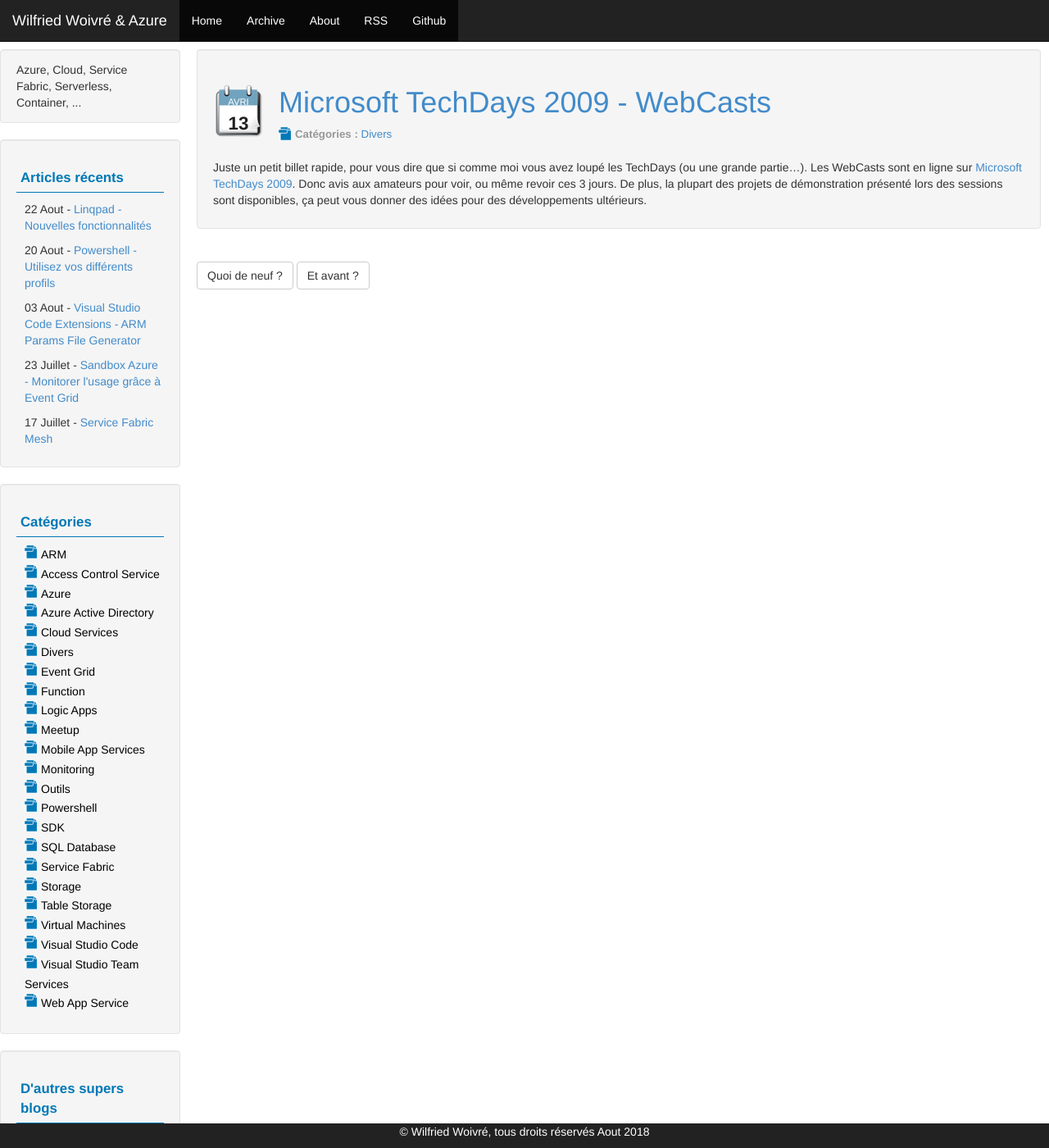
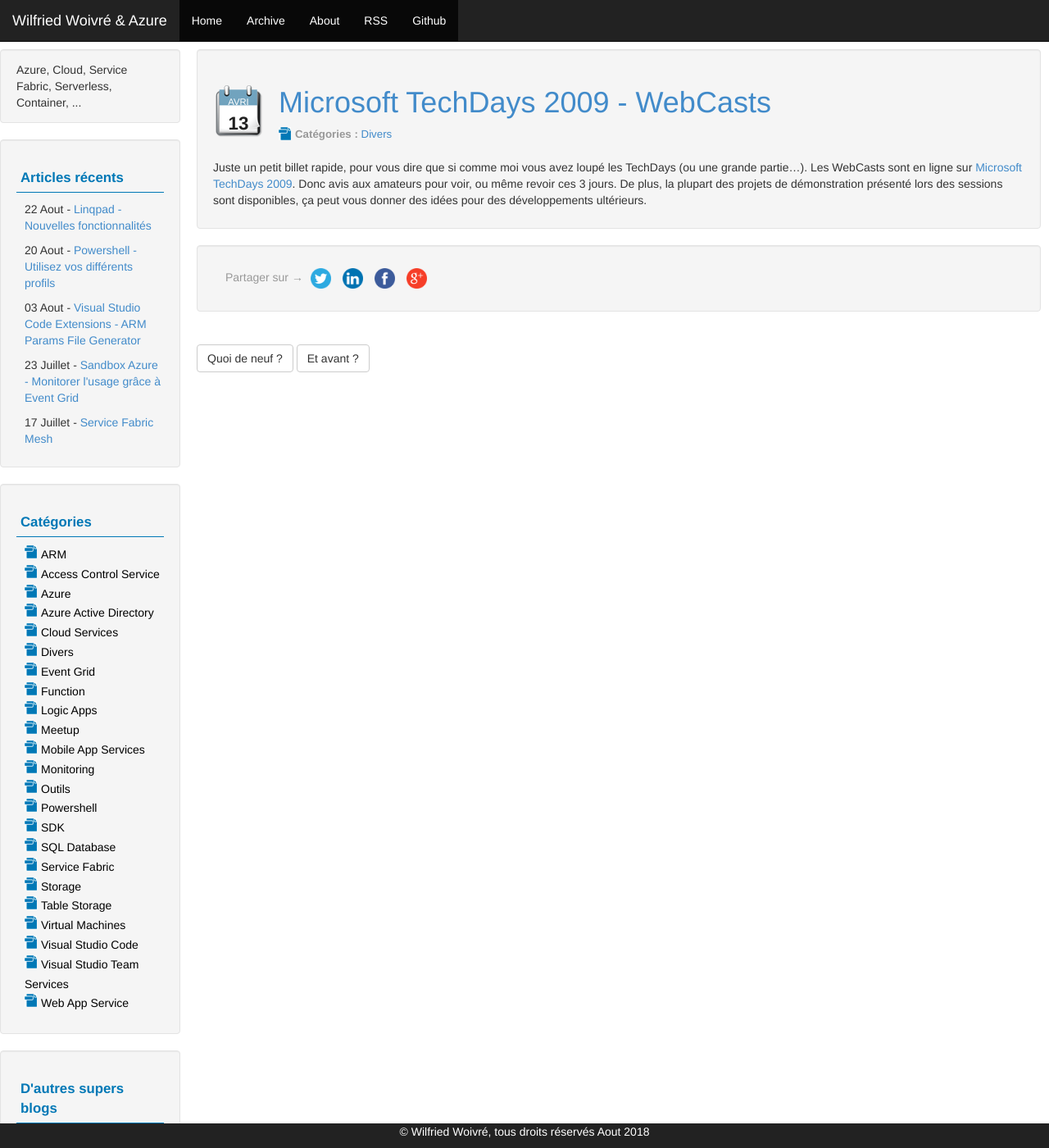
Before and after one commit to wilfriedwoivre/wilfriedwoivre.github.io, a Jekyll site: the page built from _posts/2009-04-13-microsoft-techdays-2009-webcasts.md, in a window 1280 px wide and 1400 px high. Shown: the whole window at 82% size. Built offline with Jekyll 4.4.1, drawn with Linux system fonts in a browser that asks for light colours.

Commit message:
add share button to post page

```diff
--- a/_config.yml
+++ b/_config.yml
@@ -8,6 +8,8 @@ baseurl: ""
 
 github: "wilfriedwoivre"
 gitlab : ''
+
+twitter_username: "wilfriedwoivre"
 
 gaaccount: UA-12469243-2
 
--- /dev/null
+++ b/_includes/share.html
@@ -0,0 +1,16 @@
+<div class="share-post">
+    Partager sur &rarr;
+    <a href="https://twitter.com/intent/tweet?text={{ page.title }}&url={{ site.url }}{{ page.url }}&via={{ site.twitter_username }}&related={{ site.twitter_username }}" rel="nofollow" target="_blank" title="Partager sur Twitter">
+        <img src="{{ site.url }}/assets/twitter.png" alt="Twitter"/>
+    </a>
+    <a href="http://www.linkedin.com/shareArticle?mini=true&url={{ site.url }}{{ page.url }}&title={{ page.title }}&summary={% if page.layout == 'post' %} {{ page.content | strip_html | xml_escape
+        | truncate: 500 }} {% else %} {{ site.name }} | {{ site.description }}  {% endif %}&source" rel="nofollow" target="_blank" title="Partager sur LinkedIn">
+        <img src="{{ site.url }}/assets/linkedin.png" alt="LinkedIn"/>
+    </a>
+    <a href="https://facebook.com/sharer.php?u={{ site.url }}{{ page.url }}" rel="nofollow" target="_blank" title="Partager sur Facebook">
+        <img src="{{ site.url }}/assets/facebook.png" alt="facebook"/>
+    </a>
+    <a href="https://plus.google.com/share?url={{ site.url }}{{ page.url }}" rel="nofollow" target="_blank" title="Partager sur Google+">
+        <img src="{{ site.url }}/assets/google.png" alt="Google"/>
+    </a>
+</div>
--- a/_layouts/post.html
+++ b/_layouts/post.html
@@ -50,6 +50,10 @@ permalink: /blog/
                 </article>
             </div>
 
+            <div class="well">
+                {% include share.html %}
+            </div>
+
             <div class="pagination">
                 {% if page.next %}
                 <a class="btn btn-default" href="{{ site.url}}{{ page.next.url }}" class="next">Quoi de neuf ? </a>
--- a/css/site.css
+++ b/css/site.css
@@ -189,3 +189,17 @@ img {
 .pagination {
     margin-bottom: 40px;
 }
+
+.share-post {
+    color: #999;
+    padding: 8px 15px;
+    border-radius: 5px;
+}
+
+.share-post img {
+    width: 35px;
+    padding: 5px;
+    border: 0;
+    box-shadow: 0;
+    display: inline;
+}
```
Also changed, not shown: assets/facebook.png (added), assets/google.png (added), assets/linkedin.png (added), assets/twitter.png (added).
